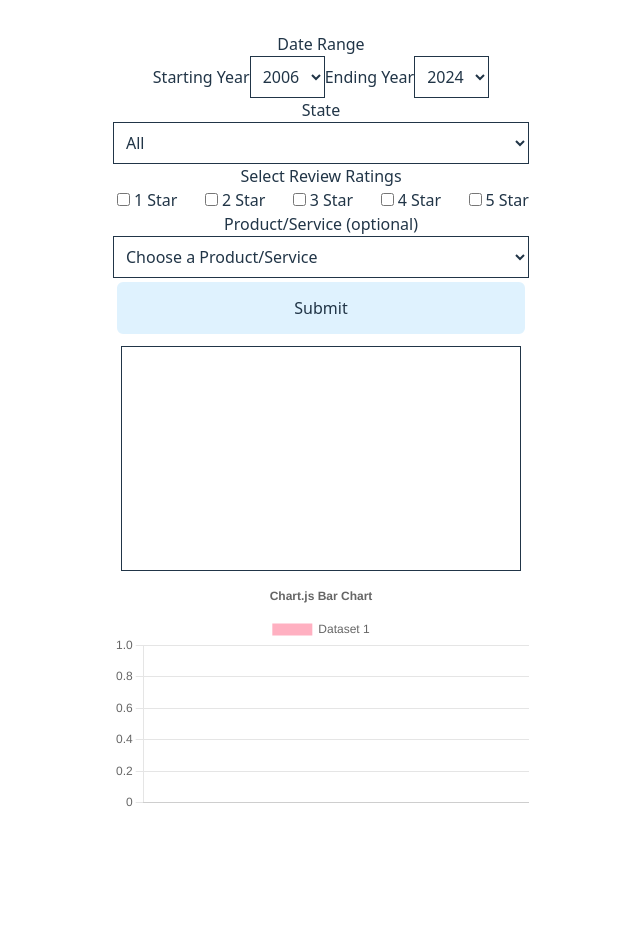
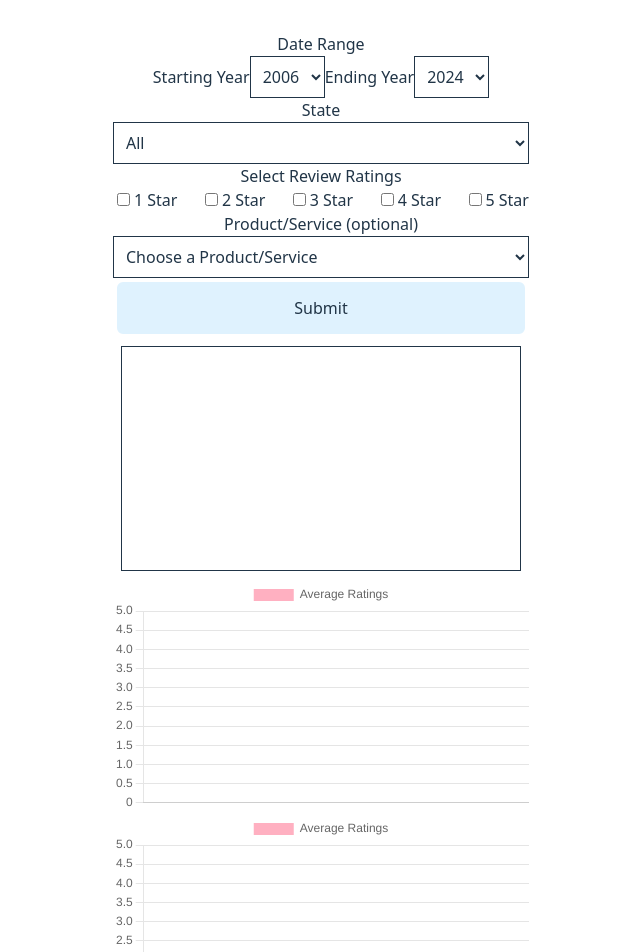
Before and after one commit to scottlynn1/summerizer, a React (Vite) app in the folder client/: page / in a window 1280 px wide. Shown: the top 952 px of the page, without its empty margins (319-959 px from the left). Before the commit the page ends 845 px from the top, so only its background shows below. Built offline with nearby package versions, Linux system fonts and the light colour scheme.

Commit message:
add client side rendering of average rating for state data and server side logic for only collecting average data with more than one rating selected

```diff
--- a/client/src/App.jsx
+++ b/client/src/App.jsx
@@ -21,6 +21,7 @@ function ContainerComp() {
   const [summary, setSummary] = useState([]);
   const [loading, setLoading] = useState('none');
   const [chartdata, setChartdata] = useState({});
+  const [chartdata1, setChartdata1] = useState({});
 
   const getSummary = async (object) => {
     setLoading('block')
@@ -33,7 +34,7 @@ function ContainerComp() {
           setLoading('none');
           console.log(data);
           setSummary(data['db']);
-
+          setChartdata1(data['chartdata1']);
           setChartdata(data['chartdata']);
         })
         .catch((err) => {
@@ -49,6 +50,7 @@ function ContainerComp() {
       <MyForm loading={loading} getSummary={getSummary}/>
       <MySummary summary={summary}/>
       <MyChart chartdata={chartdata}/>
+      <MyChart1 chartdata1={chartdata1}/>
     </>
   )
 }
@@ -321,9 +323,12 @@ function MyChart({chartdata}) {
       legend: {
         position: 'top',
       },
-      title: {
-        display: true,
-        text: 'Chart.js Bar Chart',
+    },
+    scales: {
+      y: {
+        type: 'linear', // For numeric data (use 'time' for date values)
+        min: 0,       // Minimum x-axis value
+        max: 5,       // Maximum x-axis value
       },
     },
   };
@@ -331,8 +336,42 @@ function MyChart({chartdata}) {
     labels: Object.keys(chartdata),
     datasets: [
       {
-        label: 'Dataset 1',
+        label: 'Average Ratings',
         data: Object.values(chartdata),
+        backgroundColor: 'rgba(255, 99, 132, 0.5)',
+      },
+    ],
+  };
+  return(
+    <div className='w-full max-w-[1000px] min-h-[0px] h-auto aspect-16/9'>
+      <Bar options={options} data={data} />
+    </div>
+  )
+}
+
+function MyChart1({chartdata1}) {
+  const options = {
+    responsive: true,
+    maintainAspectRatio: false,
+    plugins: {
+      legend: {
+        position: 'top',
+      },
+    },
+    scales: {
+      y: {
+        type: 'linear', // For numeric data (use 'time' for date values)
+        min: 0,       // Minimum x-axis value
+        max: 5,       // Maximum x-axis value
+      },
+    },
+  };
+  const data = {
+    labels: Object.keys(chartdata1),
+    datasets: [
+      {
+        label: 'Average Ratings',
+        data: Object.values(chartdata1),
         backgroundColor: 'rgba(255, 99, 132, 0.5)',
       },
     ],
```
Also changed, not shown: 1 other file (tests, documents, lock files or other folders).
